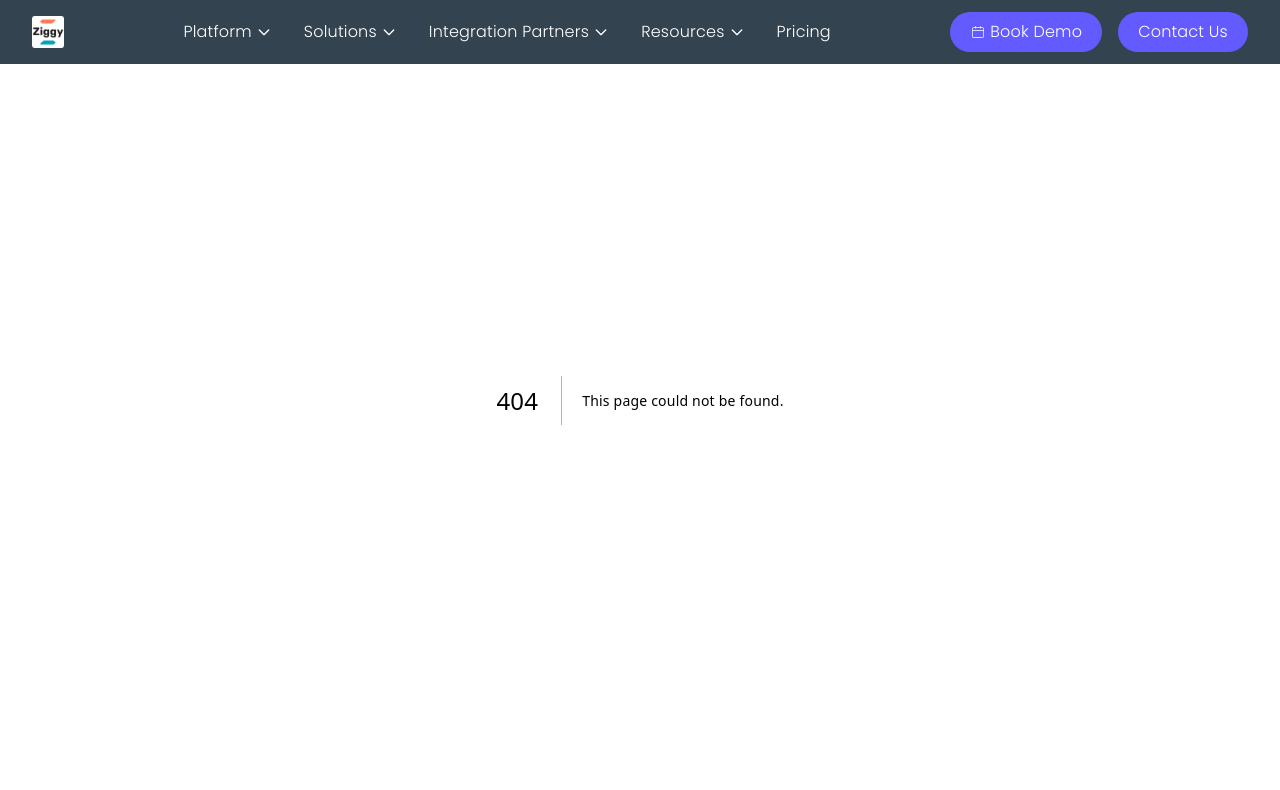
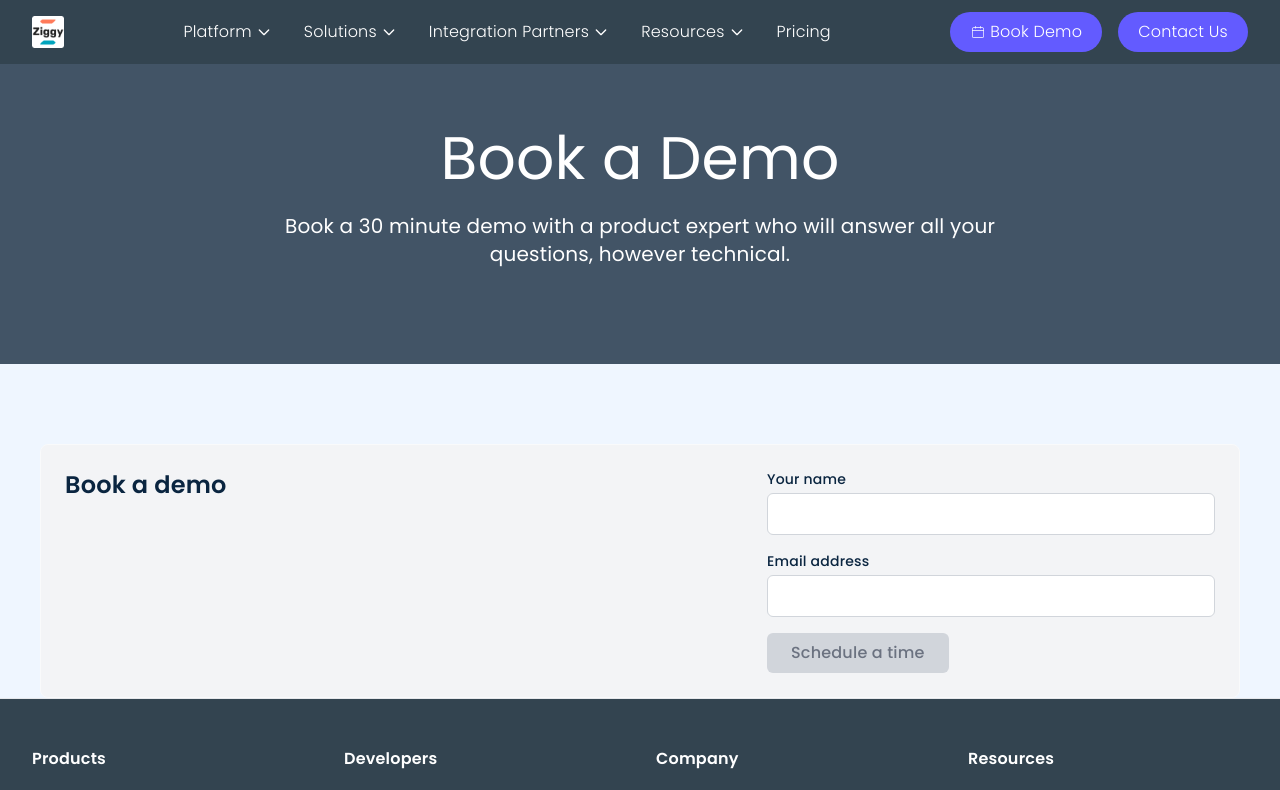
Before and after one commit to fmay/ziggy-site-new, a Next.js app: page /demo in a window 1280 px wide. Before the commit this address had no page. Shown: the top 790 px of the page. Built offline with nearby package versions, Linux system fonts and the light colour scheme.

Commit message:
demo structure

```diff
--- a/src/app/(features)/cluster/page.tsx
+++ b/src/app/(features)/cluster/page.tsx
@@ -3,7 +3,7 @@ import ClusterFeatures from '@/app/(features)/cluster/ClusterFeatures'
 import PageSection from '@/components/ui/page-wrappers/PageSection'
 import Intro from '@/components/ui/intro/Intro'
 import CTA from '@/components/ui/cta/CTA'
-import QuickBookDemo from '@/app/(forms)/QuickBookDemo'
+import QuickBookDemo from '@/app/(forms)/demo/QuickBookDemo'
 
 export default function Cluster() {
   return (
--- a/src/app/(features)/extend/page.tsx
+++ b/src/app/(features)/extend/page.tsx
@@ -2,7 +2,7 @@ import PageLayout from '@/components/ui/page-wrappers/page-layout/PageLayout'
 import PageSection from '@/components/ui/page-wrappers/PageSection'
 import Intro from '@/components/ui/intro/Intro'
 import CTA from '@/components/ui/cta/CTA'
-import QuickBookDemo from '@/app/(forms)/QuickBookDemo'
+import QuickBookDemo from '@/app/(forms)/demo/QuickBookDemo'
 import CustomizationStack from '@/app/(features)/extend/CustomizationStack'
 import HubspotBlockCollection from '@/components/content/hubspot/HubspotBlockCollection'
 import CollectionsExtendIntro from '@/app/(features)/extend/CollectionsExtendIntro'
--- a/src/app/(features)/flows/page.tsx
+++ b/src/app/(features)/flows/page.tsx
@@ -6,7 +6,7 @@ import JavascriptFeatures from '@/app/(features)/flows/JavascriptFeatures'
 import PageSection from '@/components/ui/page-wrappers/PageSection'
 import CTA from '@/components/ui/cta/CTA'
 import Intro from '@/components/ui/intro/Intro'
-import QuickBookDemo from '@/app/(forms)/QuickBookDemo'
+import QuickBookDemo from '@/app/(forms)/demo/QuickBookDemo'
 
 export default function Products() {
   return (
--- /dev/null
+++ b/src/app/(forms)/demo/page.tsx
@@ -0,0 +1,17 @@
+import PageLayout from '@/components/ui/page-wrappers/page-layout/PageLayout'
+import PageSection from '@/components/ui/page-wrappers/PageSection'
+import QuickBookDemo from '@/app/(forms)/demo/QuickBookDemo'
+
+export default function BookDemoPage() {
+  return (
+    <PageLayout
+      title="Book a Demo"
+      style="pricing"
+      description="Book a 30 minute demo with a product expert who will answer all your questions, however technical."
+      >
+      <PageSection bgColor="bg-pale-blue">
+        <QuickBookDemo />
+      </PageSection>
+    </PageLayout>
+  )
+}
--- a/src/app/integration-partners/page.tsx
+++ b/src/app/integration-partners/page.tsx
@@ -5,7 +5,7 @@ import CTA from '@/components/ui/cta/CTA'
 import CustomizationStack from '@/app/(features)/extend/CustomizationStack'
 import CollectionsExtendIntro from '@/app/(features)/extend/CollectionsExtendIntro'
 import HubspotBlockCollection from '@/components/content/hubspot/HubspotBlockCollection'
-import QuickBookDemo from '@/app/(forms)/QuickBookDemo'
+import QuickBookDemo from '@/app/(forms)/demo/QuickBookDemo'
 import PartnerFeatures from '@/app/integration-partners/PartnerFeatures'
 
 export default function IntegrationPartners() {
--- a/src/app/page.tsx
+++ b/src/app/page.tsx
@@ -4,7 +4,7 @@ import HomePricing from '@/app/(home)/HomePricing'
 import PageSection from '@/components/ui/page-wrappers/PageSection'
 import HomeScene from '@/app/(home)/HomeScene'
 import CustomizationHome from '@/app/(home)/CustomizationHome'
-import QuickBookDemo from '@/app/(forms)/QuickBookDemo'
+import QuickBookDemo from '@/app/(forms)/demo/QuickBookDemo'
 import CTA from '@/components/ui/cta/CTA'
 
 export default function Home() {
--- a/src/components/navigation/navigation.ts
+++ b/src/components/navigation/navigation.ts
@@ -157,7 +157,7 @@ export const navigationConfig: NavigationConfig = {
     { label: 'Pricing', href: '/pricing' },
   ],
   cta: {
-    bookDemo: { label: 'Book Demo', href: '/contact' },
+    bookDemo: { label: 'Book Demo', href: '/demo' },
     contact: { label: 'Contact Us', href: '/contact' },
   },
 }
```
Also changed, not shown: src/app/(forms)/contact/page.tsx (renamed from src/app/contact/page.tsx), src/app/(forms)/demo/QuickBookDemo.module.scss (renamed from src/app/(forms)/QuickBookDemo.module.scss), src/app/(forms)/demo/QuickBookDemo.tsx (renamed from src/app/(forms)/QuickBookDemo.tsx).
